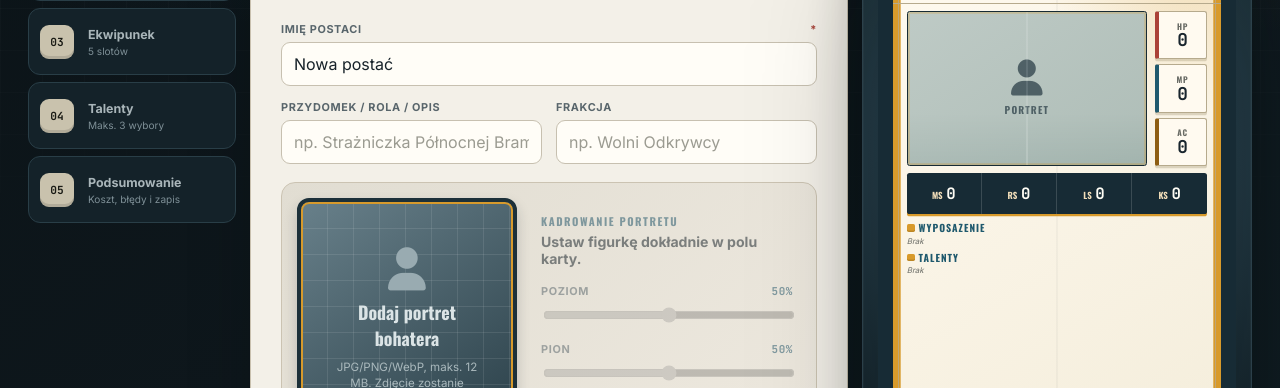
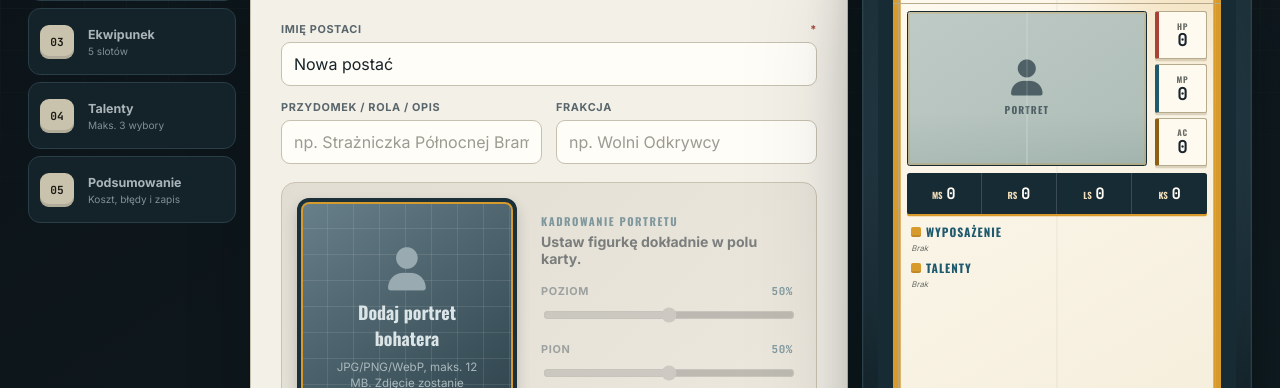
Before and after one commit to rozmiarD/hobt, a website built with Vite: page web/index.html in a window 1280 px wide. Shown: the part 412-800 px from the top of the page. Built offline with nearby package versions, Linux system fonts and the light colour scheme.

Commit message:
Refine card section spacing

```diff
--- a/web/src/card.css
+++ b/web/src/card.css
@@ -318,8 +318,8 @@
   min-height: 0;
   display: grid;
   align-content: start;
-  gap: 2cqw;
-  padding: 2.7cqw var(--card-gutter) 1.3cqw;
+  gap: 2.3cqw;
+  padding: 3.1cqw calc(var(--card-gutter) + 1.4cqw) 1.5cqw;
   overflow: hidden;
 }
 
@@ -331,23 +331,25 @@
 .hero-card-section h4 {
   display: flex;
   align-items: center;
-  gap: 1.2cqw;
-  margin: 0 0 0.9cqw;
+  gap: 1.45cqw;
+  margin: 0 0 1.2cqw;
+  padding: 0.45cqw 0;
   color: var(--card-secondary);
   font-family: var(--card-title-font);
-  font-size: 3.05cqw;
+  font-size: 3.55cqw;
   font-weight: 700;
-  letter-spacing: 0.1em;
+  letter-spacing: 0.085em;
   line-height: 1;
   text-transform: uppercase;
 }
 
 .hero-card-section h4 span {
-  width: 2.4cqw;
+  flex: 0 0 auto;
+  width: 3cqw;
   aspect-ratio: 1;
-  border-radius: 0.5cqw;
+  border-radius: 0.6cqw;
   background: var(--card-accent);
-  box-shadow: inset 0 -0.45cqw 0 #0002;
+  box-shadow: inset 0 -0.5cqw 0 #0002;
 }
 
 .hero-card-section ul {
```
